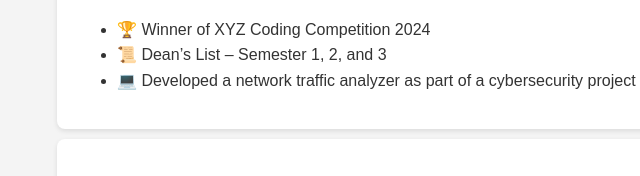
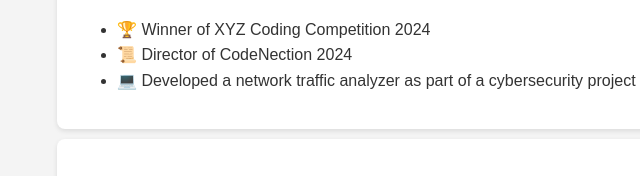
Before and after one commit to Dnch0755/Personal-portfolio, a plain HTML site: page index.html in a window 1280 px wide. Shown: the part 437-613 px from the top of the page, 163-803 px from the left. Drawn offline with Linux system fonts and the light colour scheme.

Commit message:
Update index.html

```diff
--- a/index.html
+++ b/index.html
@@ -21,7 +21,7 @@
     <h2>Achievements</h2>
     <ul>
       <li>🏆 Winner of XYZ Coding Competition 2024</li>
-      <li>📜 Dean’s List – Semester 1, 2, and 3</li>
+      <li>📜 Director of CodeNection 2024</li>
       <li>💻 Developed a network traffic analyzer as part of a cybersecurity project</li>
     </ul>
   </section>
```
